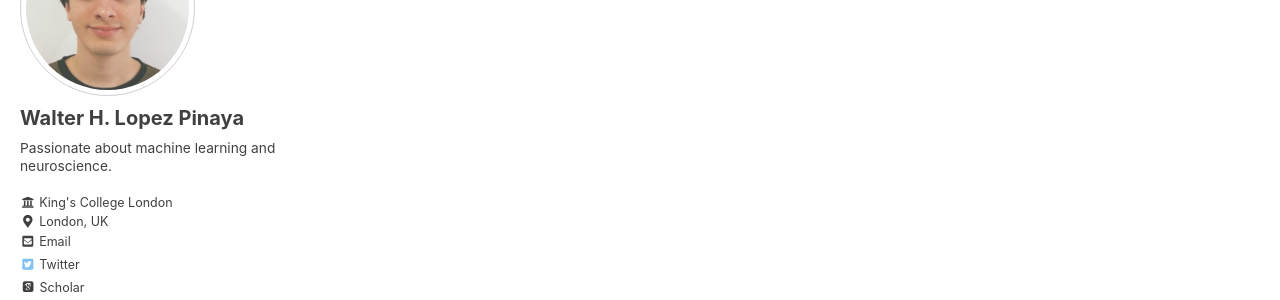
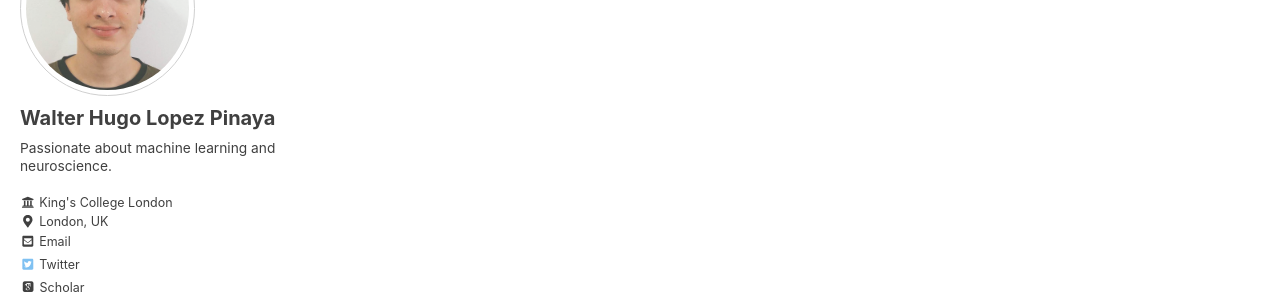
Before and after one commit to Warvito/warvito.github.io, a Jekyll site: the page built from index.md, in a window 1280 px wide. Shown: the part 166-466 px from the top of the page. Built offline with Jekyll 4.4.1, drawn with Linux system fonts in a browser that asks for light colours; nearby versions of some CDN libraries; some web fonts are replaced.

Commit message:
Author Name changed

```diff
--- a/_config.yml
+++ b/_config.yml
@@ -88,7 +88,7 @@ analytics:
 
 # Site Author
 author:
-  name             : "Walter H. Lopez Pinaya"
+  name             : "Walter Hugo Lopez Pinaya"
   avatar           : "/assets/images/profile_img.jpg" # path of avatar image, e.g. "/assets/images/bio-photo.jpg"
   bio              : "Passionate about machine learning and neuroscience."
   location         : "London, UK"
```
